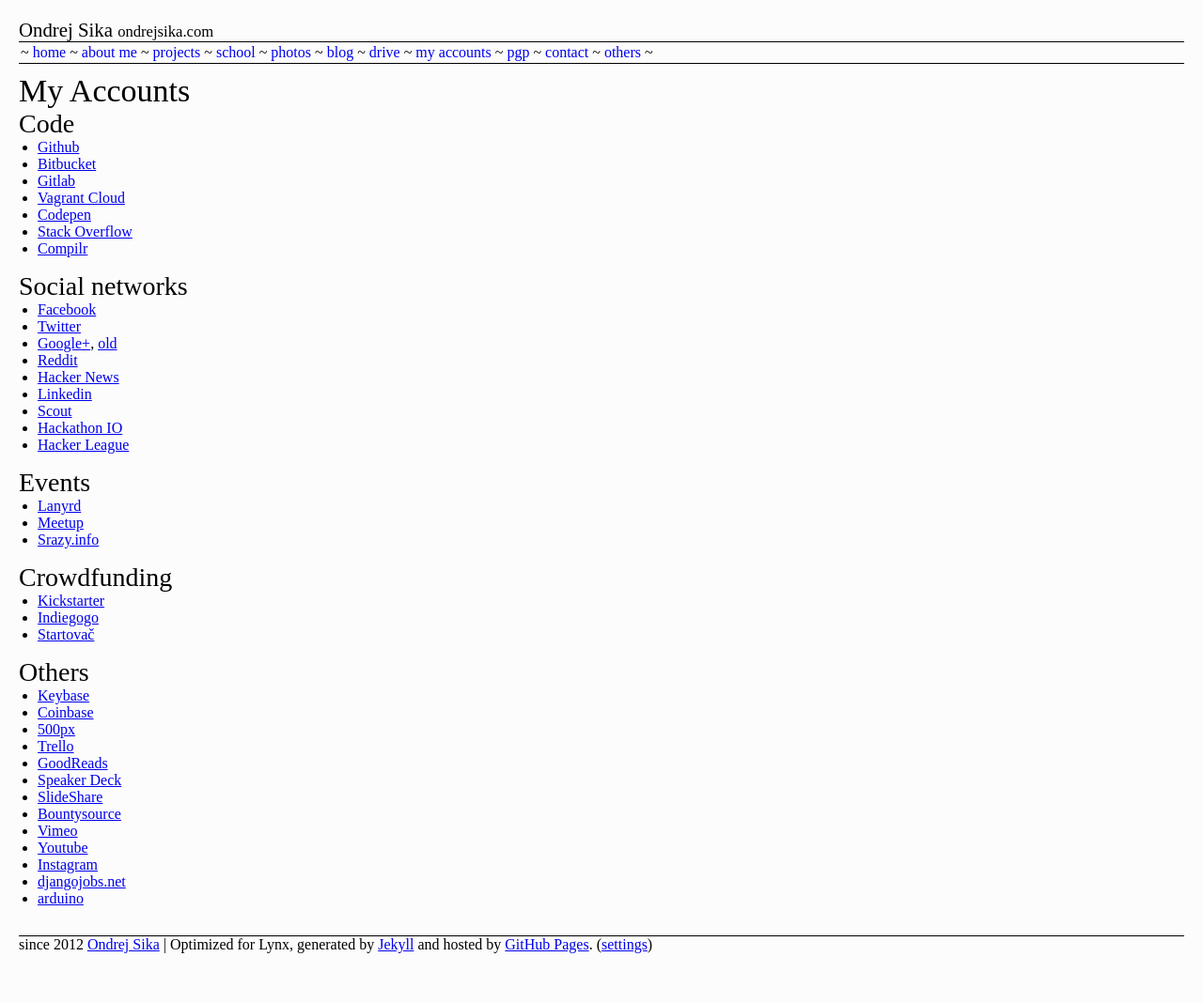
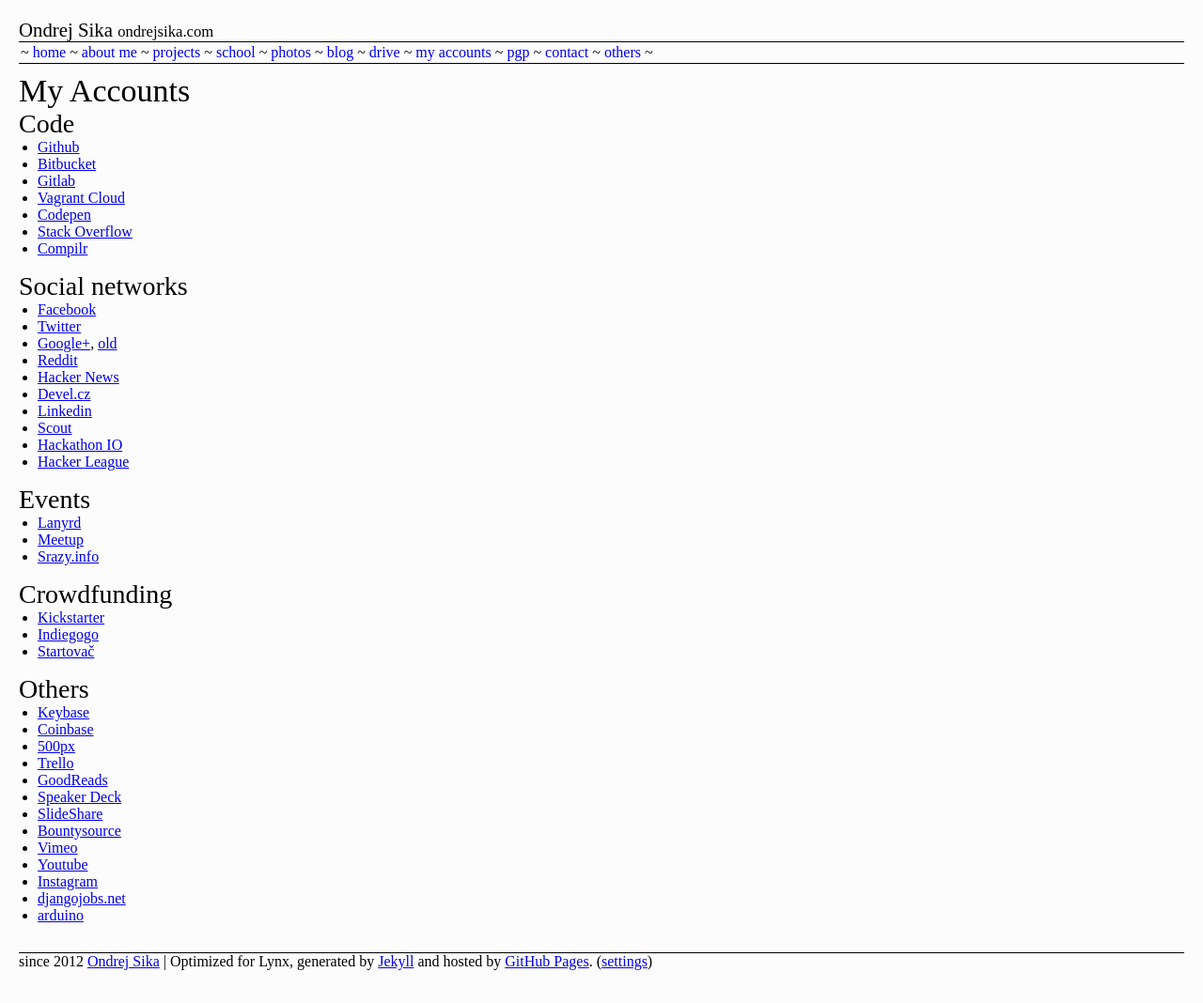
Before and after one commit to ondrejsika/ondrejsika.com, a Jekyll site: the page built from my-accounts.md, in a window 1280 px wide. Shown: the whole page at 94% size. Built offline with Jekyll 4.4.1, drawn with Linux system fonts in a browser that asks for light colours; Markdown is read by kramdown in place of the engine named in the settings; comment, search, counter and statistics services are not loaded.

Commit message:
add devel.cz account

```diff
--- a/my-accounts.md
+++ b/my-accounts.md
@@ -24,6 +24,7 @@
 * [Google+](https://google.com/+ondrejsika), [old](https://plus.google.com/u/0/103792510103800752680/about)
 * [Reddit](https://reddit.com/user/ondrejsika)
 * [Hacker News](https://news.ycombinator.com/user?id=ondrejsika)
+* [Devel.cz](http://devel.cz/user/2565)
 * [Linkedin](http://www.linkedin.com/in/ondrejsika)
 * [Scout](http://www.scout.org/user/47650)
 * [Hackathon IO](http://www.hackathon.io/ondrej)
```
